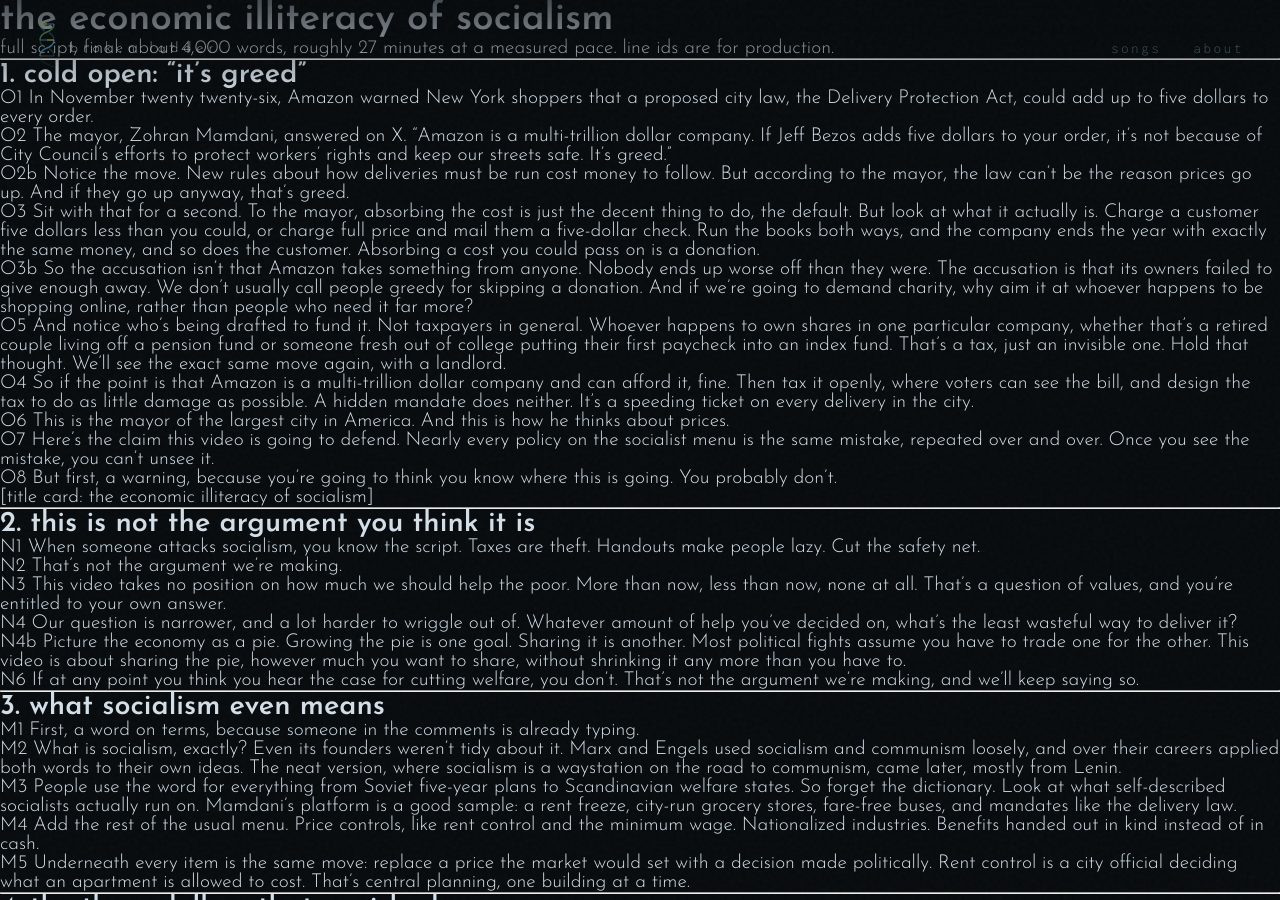
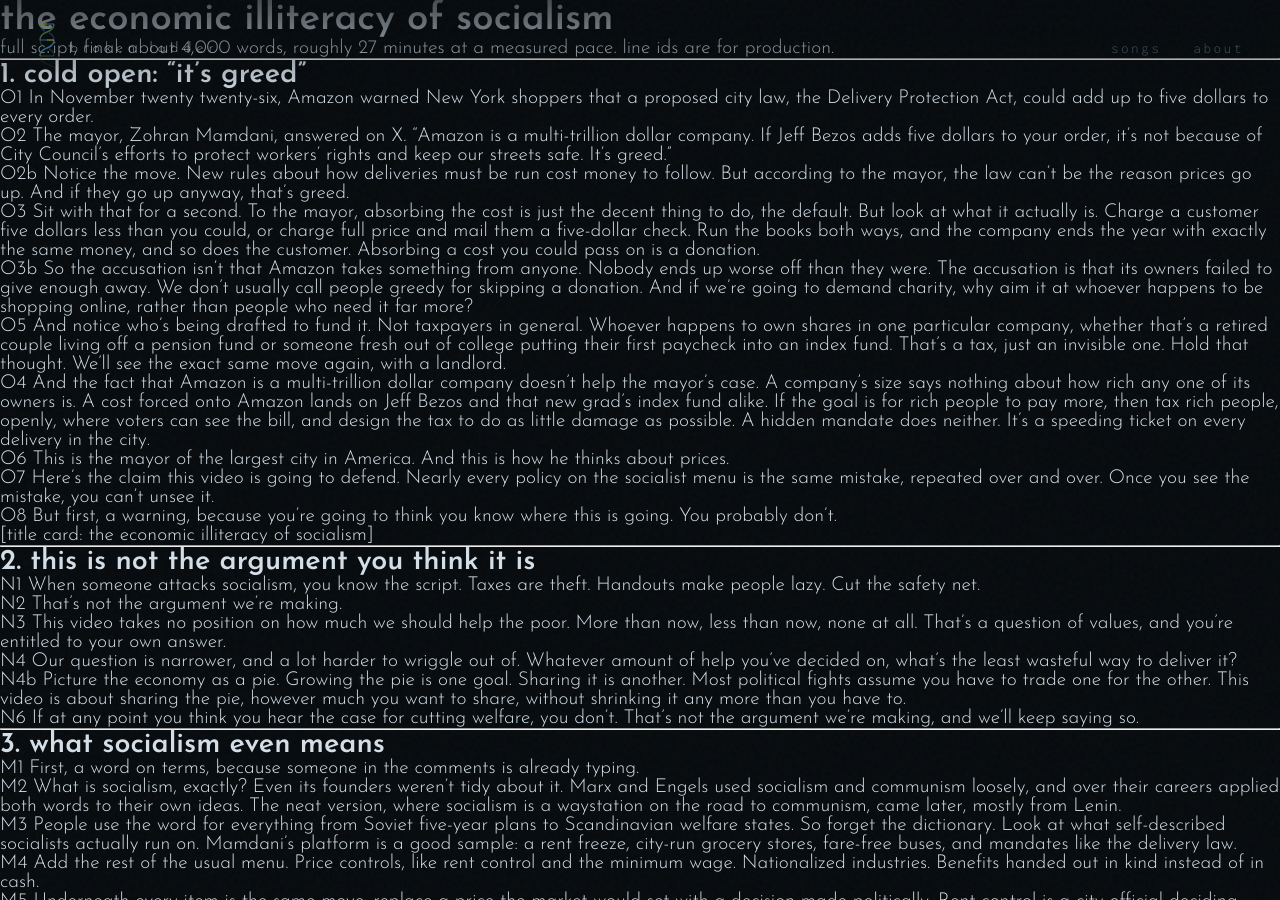
Before and after one commit to ClayShentrup/brokenladder, a Jekyll site: the page built from safety-net-vs-socialism/script.md, in a window 1280 px wide and 900 px high. Built offline with Jekyll 4.4.1, drawn with Linux system fonts in a browser that asks for light colours; our own code applies the rules of GitHub Pages for plain Markdown files.

Commit message:
economic illiteracy: company size isn't owner wealth; tax rich people openly
Co-Authored-By: Claude Opus 5.5 <noreply@anthropic.com>
Claude-Session: https://claude.ai/code/session_01BsiGF9St2tiTePmyBZgNDi

```diff
--- a/safety-net-vs-socialism/script.md
+++ b/safety-net-vs-socialism/script.md
@@ -18,7 +18,7 @@ O3b So the accusation isn't that Amazon takes something from anyone. Nobody ends
 
 O5 And notice who's being drafted to fund it. Not taxpayers in general. Whoever happens to own shares in one particular company, whether that's a retired couple living off a pension fund or someone fresh out of college putting their first paycheck into an index fund. That's a tax, just an invisible one. Hold that thought. We'll see the exact same move again, with a landlord.
 
-O4 So if the point is that Amazon is a multi-trillion dollar company and can afford it, fine. Then tax it openly, where voters can see the bill, and design the tax to do as little damage as possible. A hidden mandate does neither. It's a speeding ticket on every delivery in the city.
+O4 And the fact that Amazon is a multi-trillion dollar company doesn't help the mayor's case. A company's size says nothing about how rich any one of its owners is. A cost forced onto Amazon lands on Jeff Bezos and that new grad's index fund alike. If the goal is for rich people to pay more, then tax rich people, openly, where voters can see the bill, and design the tax to do as little damage as possible. A hidden mandate does neither. It's a speeding ticket on every delivery in the city.
 
 O6 This is the mayor of the largest city in America. And this is how he thinks about prices.
 
--- a/safety-net-vs-socialism/src/_mid.js
+++ b/safety-net-vs-socialism/src/_mid.js
@@ -144,7 +144,9 @@
     stampX('why aim charity at online shoppers?', 1180, 880, 60, ['O3b', 'why aim'], { out: c('O5') });
     banner('who pays? whoever owns the shares', 960, 200, 70, ['O5', 'Whoever'], { out: c('O4') });
     banner('retirees or new grads: an invisible tax', 960, 320, 56, ['O5', 'invisible'], { bg: K.red, out: c('O4') });
-    banner('then tax it. openly.', 960, 200, 86, ['O4', 'tax it openly'], { bg: K.red });
+    banner('company size ≠ owner wealth', 960, 200, 76, ['O4', 'size says'], { out: ['O4', 'tax rich people'] });
+    banner('Bezos and the new grad, alike', 960, 320, 56, ['O4', 'alike'], { bg: K.red, out: ['O4', 'tax rich people'] });
+    banner('then tax rich people. openly.', 960, 200, 80, ['O4', 'tax rich people'], { bg: K.red });
     banner('visible · designed to do the least damage', 960, 330, 52, ['O4', 'design the tax'], {});
     stampX('a speeding ticket on every delivery', 960, 880, 66, ['O4', 'speeding ticket']);
   }
--- a/safety-net-vs-socialism/src/main.js
+++ b/safety-net-vs-socialism/src/main.js
@@ -305,7 +305,9 @@
     stampX('why aim charity at online shoppers?', 1180, 880, 60, ['O3b', 'why aim'], { out: c('O5') });
     banner('who pays? whoever owns the shares', 960, 200, 70, ['O5', 'Whoever'], { out: c('O4') });
     banner('retirees or new grads: an invisible tax', 960, 320, 56, ['O5', 'invisible'], { bg: K.red, out: c('O4') });
-    banner('then tax it. openly.', 960, 200, 86, ['O4', 'tax it openly'], { bg: K.red });
+    banner('company size ≠ owner wealth', 960, 200, 76, ['O4', 'size says'], { out: ['O4', 'tax rich people'] });
+    banner('Bezos and the new grad, alike', 960, 320, 56, ['O4', 'alike'], { bg: K.red, out: ['O4', 'tax rich people'] });
+    banner('then tax rich people. openly.', 960, 200, 80, ['O4', 'tax rich people'], { bg: K.red });
     banner('visible · designed to do the least damage', 960, 330, 52, ['O4', 'design the tax'], {});
     stampX('a speeding ticket on every delivery', 960, 880, 66, ['O4', 'speeding ticket']);
   }
--- a/safety-net-vs-socialism/src/script.json
+++ b/safety-net-vs-socialism/src/script.json
@@ -39,7 +39,7 @@
   },
   {
    "id": "O4",
-   "text": "So if the point is that Amazon is a multi-trillion dollar company and can afford it, fine. Then tax it openly, where voters can see the bill, and design the tax to do as little damage as possible. A hidden mandate does neither. It's a speeding ticket on every delivery in the city.",
+   "text": "And the fact that Amazon is a multi-trillion dollar company doesn't help the mayor's case. A company's size says nothing about how rich any one of its owners is. A cost forced onto Amazon lands on Jeff Bezos and that new grad's index fund alike. If the goal is for rich people to pay more, then tax rich people, openly, where voters can see the bill, and design the tax to do as little damage as possible. A hidden mandate does neither. It's a speeding ticket on every delivery in the city.",
    "gap": 1.3
   },
   {
```
Also changed, not shown: safety-net-vs-socialism/narration/manifest.json, safety-net-vs-socialism/narration/raw/manifest.json, 2 other files.
